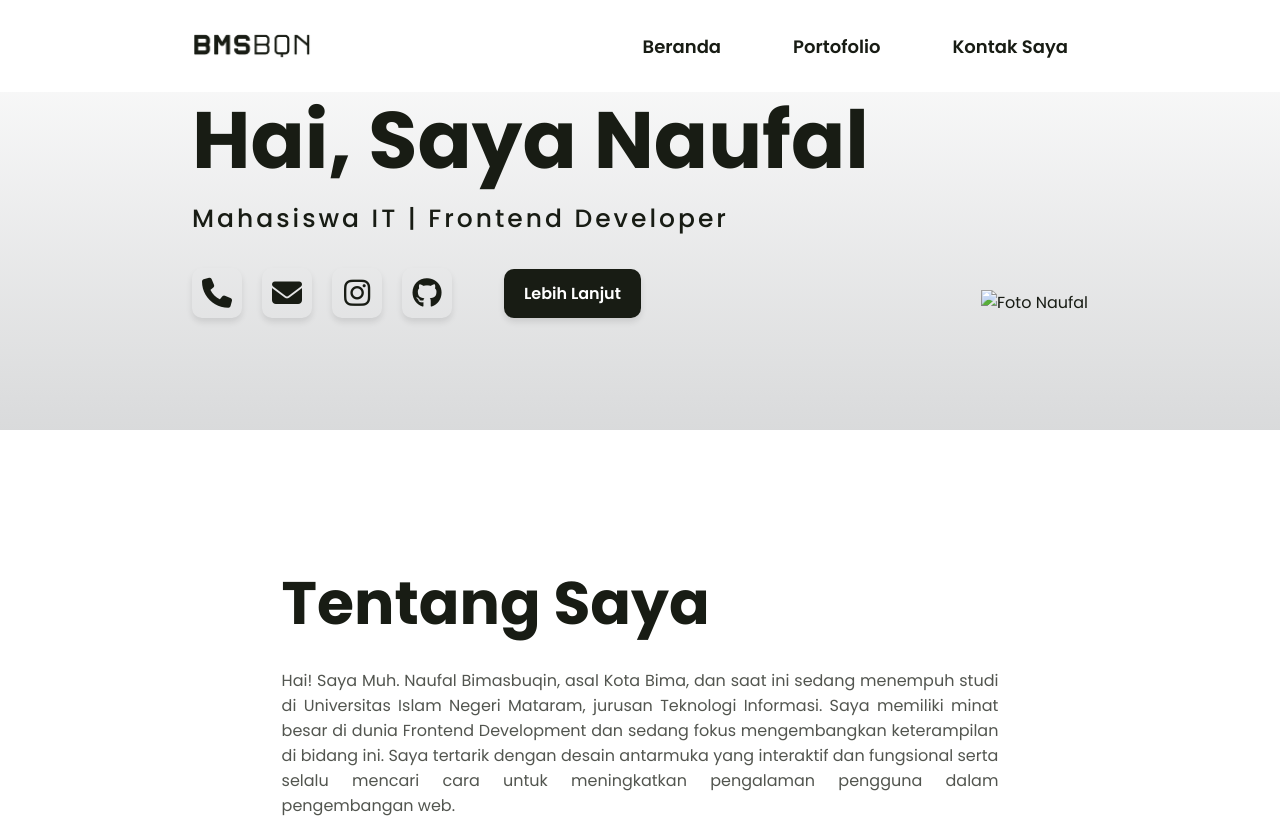
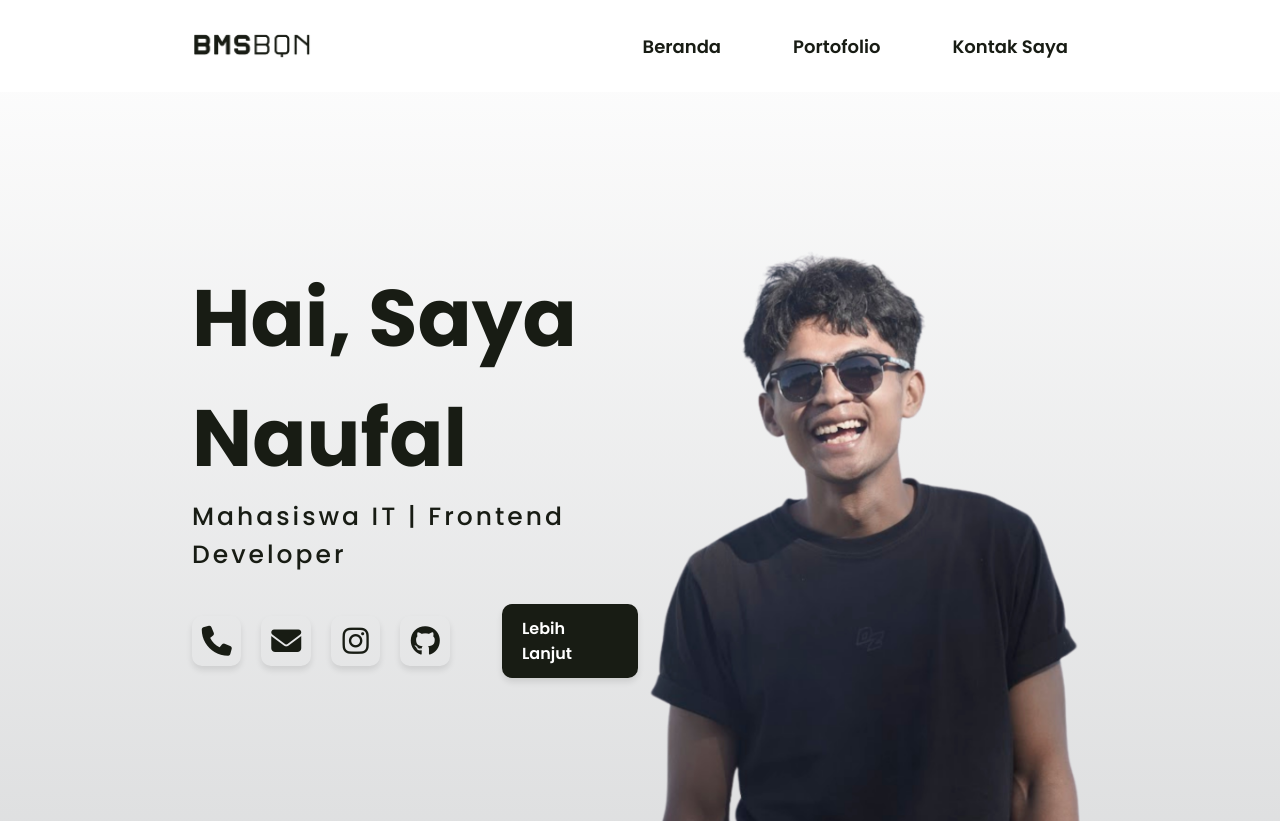
Before and after one commit to muhnaufalbimasbuqin/muhnaufalbimasbuqin.github.io, a plain HTML site: page index.html in a window 1280 px wide. Shown: the top 821 px of the page. Drawn offline with Linux system fonts and the light colour scheme; files whose address does not match are found by name.

Commit message:
Update index.html

```diff
--- a/index.html
+++ b/index.html
@@ -106,7 +106,7 @@
         </div>
         <div>
           <img
-            src="/my-web/images/hero-pict.png"
+            src="images/hero-pict.png"
             alt="Foto Naufal"
             class="hero__image"
           />
```
